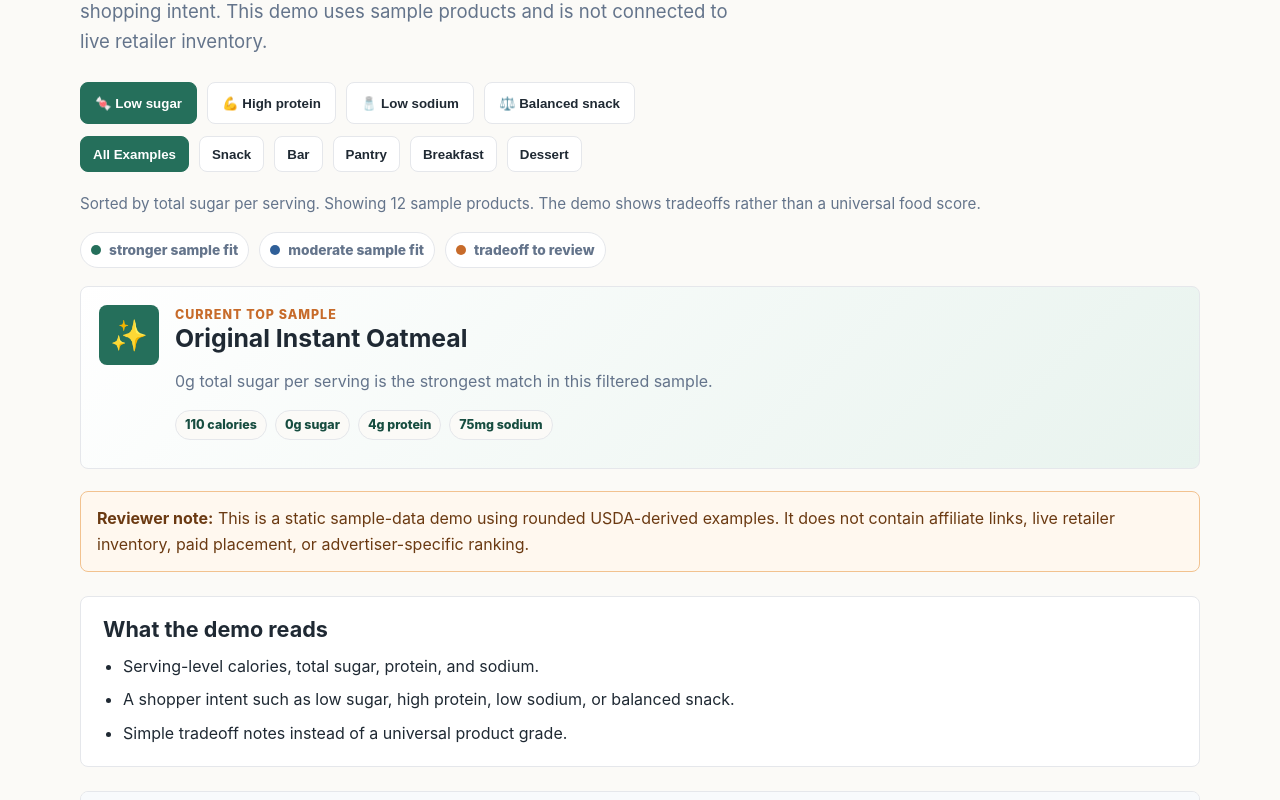
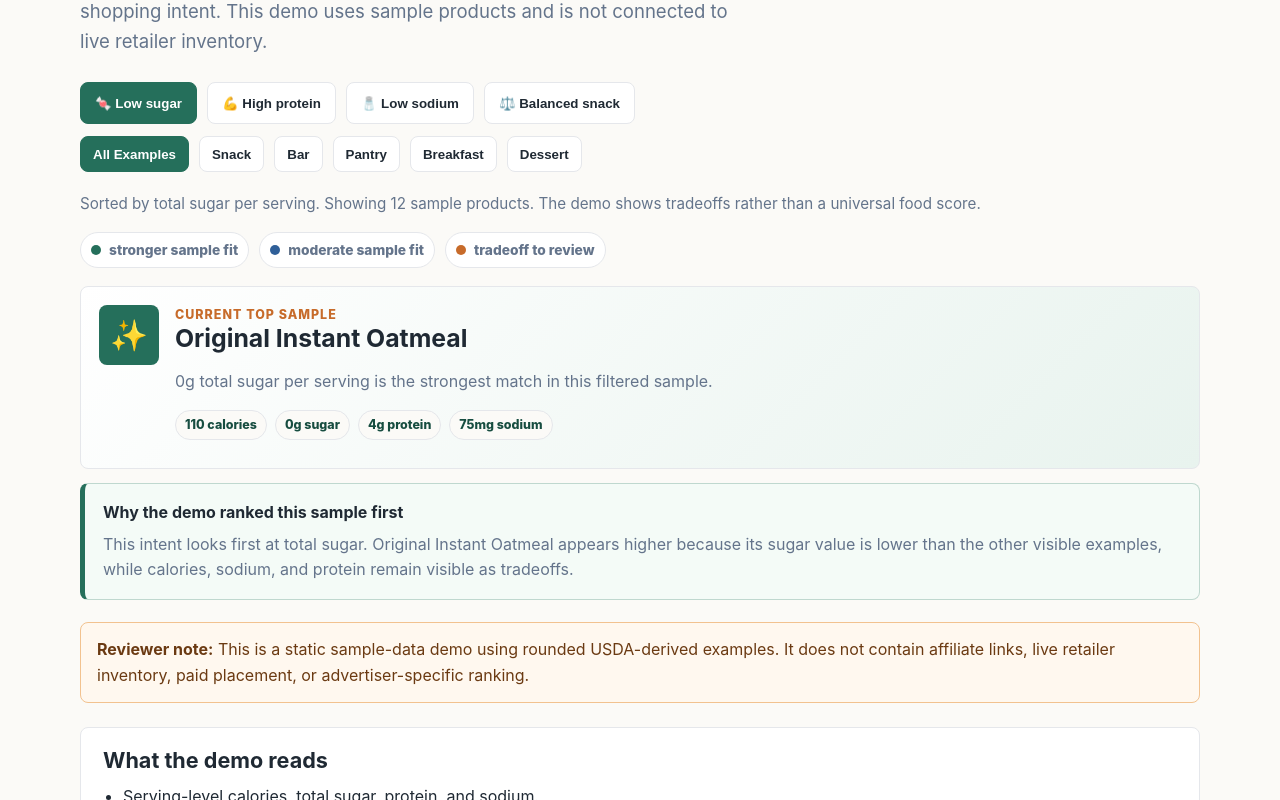
Before and after one commit to Astalos11/bettercart-ai-approval-site, a Next.js app: page /tools/food-comparison-demo in a window 1280 px wide. Shown: the part 377-1177 px from the top of the page. Built offline with nearby package versions, Linux system fonts and the light colour scheme; no server answers.

Commit message:
Explain demo top result dynamically

```diff
--- a/app/globals.css
+++ b/app/globals.css
@@ -938,6 +938,25 @@ th {
   font-size: 1.9rem;
 }
 
+.reason-card {
+  border: 1px solid #bfd8cf;
+  border-left: 5px solid var(--green);
+  border-radius: 8px;
+  background: #f4fbf7;
+  padding: 16px 18px;
+  margin: -4px 0 18px;
+}
+
+.reason-card strong {
+  display: block;
+  margin-bottom: 6px;
+}
+
+.reason-card p {
+  color: var(--muted);
+  margin: 0;
+}
+
 .metric-legend {
   display: flex;
   flex-wrap: wrap;
--- a/app/tools/food-comparison-demo/page.jsx
+++ b/app/tools/food-comparison-demo/page.jsx
@@ -46,6 +46,20 @@ function getTopReason(product, intent) {
   if (intent === "high_protein") return `${product.protein}g protein per serving rises to the top for this intent.`;
   if (intent === "low_sodium") return `${product.sodium}mg sodium per serving is the lowest match in this filtered sample.`;
   return "The balanced view weighs sugar, sodium, calories, and protein together for the sample set.";
+}
+
+function getIntentExplanation(product, intent) {
+  if (!product) return "";
+  if (intent === "low_sugar") {
+    return `This intent looks first at total sugar. ${product.name} appears higher because its sugar value is lower than the other visible examples, while calories, sodium, and protein remain visible as tradeoffs.`;
+  }
+  if (intent === "high_protein") {
+    return `This intent moves protein to the front. ${product.name} appears higher because it has more protein per serving in the current filtered set, but the demo still keeps sugar, sodium, and calories on screen.`;
+  }
+  if (intent === "low_sodium") {
+    return `This intent sorts by sodium. ${product.name} appears higher because its sodium value is lower in this sample set, without hiding sugar, protein, or calorie context.`;
+  }
+  return `This view is intentionally conservative: it combines sugar, sodium, calories, and protein instead of declaring one universal winner.`;
 }
 
 function barWidth(value, max) {
@@ -159,6 +173,13 @@ export default function DemoPage() {
                 <span className="chip">{topProduct.sodium}mg sodium</span>
               </div>
             </div>
+          </div>
+        ) : null}
+
+        {topProduct ? (
+          <div className="reason-card" aria-live="polite">
+            <strong>Why the demo ranked this sample first</strong>
+            <p>{getIntentExplanation(topProduct, intent)}</p>
           </div>
         ) : null}
 
```
